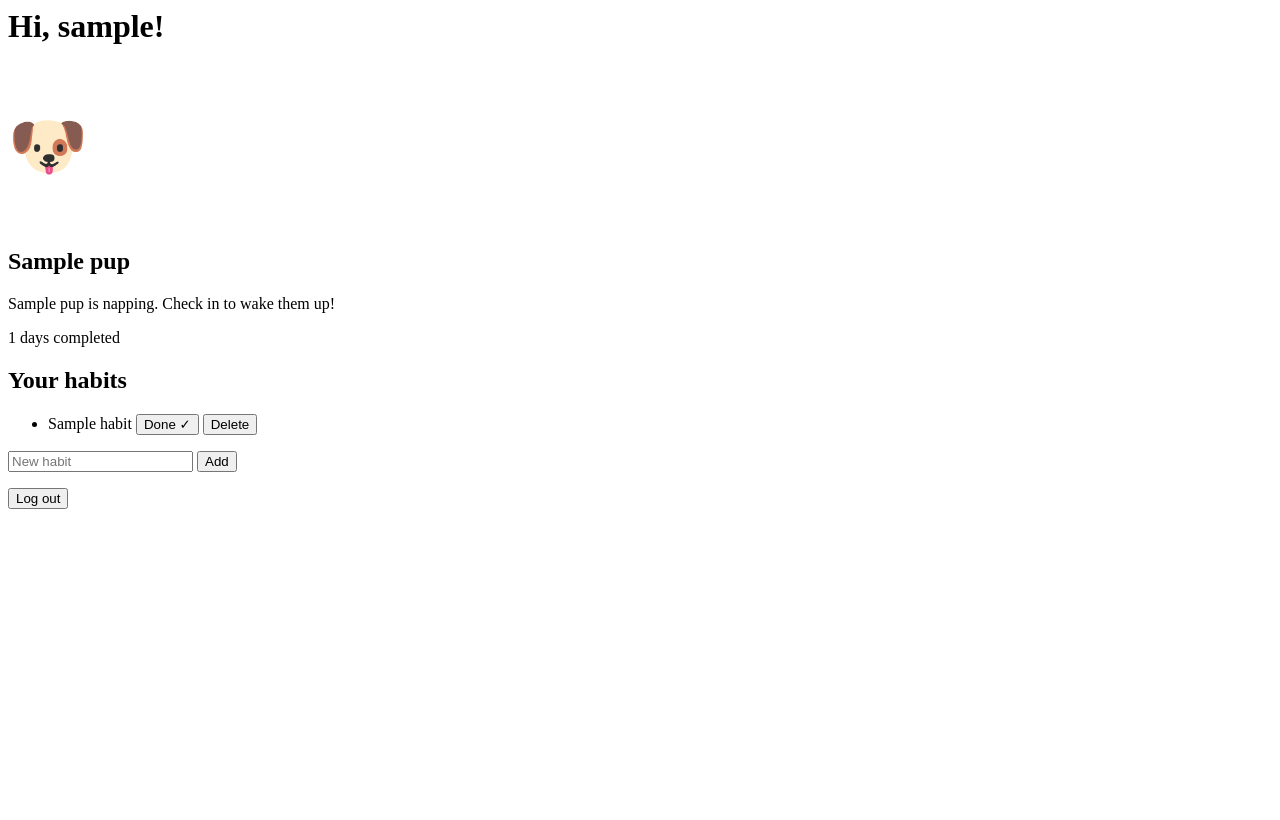
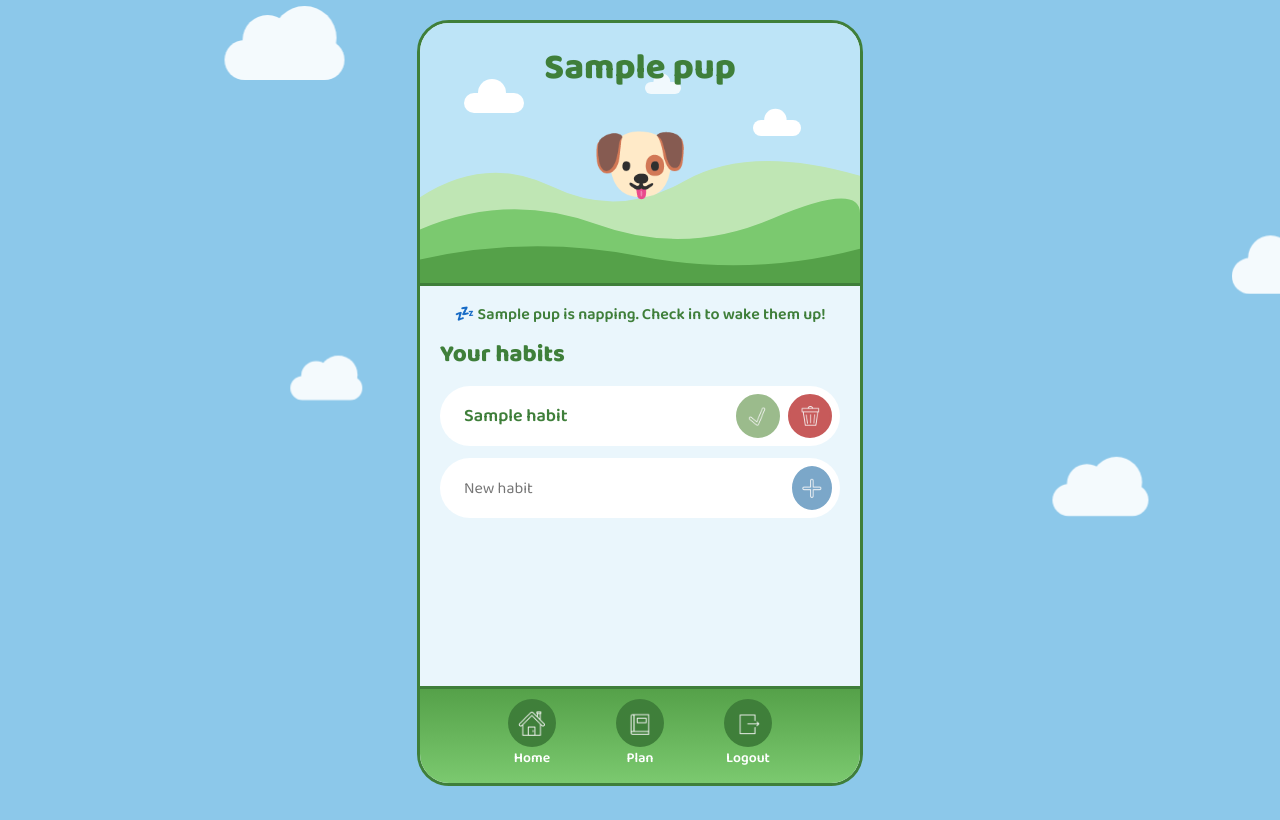
Before and after one commit to lfigu05/Pupdate, a Django app: page / in a window 1280 px wide. Before the commit the page ends 509 px from the top, so only its background shows below. Run offline with Django 4.2, Linux system fonts and the light colour scheme; a user stored in the database is signed in; tables that the repository leaves empty hold one stand-in row (values such as "Sample post").

Commit message:
Style plan, login, signup pages along with other changes

```diff
--- /dev/null
+++ b/habits/static/habits/style.css
@@ -0,0 +1,387 @@
+/* ======= COLOR PALETTE ======= */
+:root {
+    --sky: #BDE4F7;
+    --cloud: #FFFFFF;
+    --grass: #7BC96F;
+    --deep-grass: #3F7F3A;
+    --sun: #FFD86B;
+    --done: #9BBB8C;
+    --delete: #C75A5A;
+    --add: #7BA7C9;
+    --background: #8CC8EA;
+}
+
+/* ======= PAGE AND FONT ======= */
+body {
+    margin: 0;
+    min-height: 100vh;
+    background: var(--background);
+    font-family: 'Baloo 2', sans-serif;
+    color: var(--deep-grass);
+}
+
+h1, h2 { margin: 0 0 12px; font-weight: 800; }
+
+/* ======= SUN (page background) ======= */
+.sun {
+    position: fixed;
+    top: 40px;
+    right: 14%;
+    width: 90px;
+    height: 90px;
+    background: var(--sun);
+    border-radius: 50%;
+    box-shadow: 0 0 0 14px rgba(255, 216, 107, 0.35);
+}
+
+/* ======= CLOUDS (page background) ======= */
+.cloud {
+    position: fixed;
+    left: 0;
+    width: 120px;
+    height: 40px;
+    background: var(--cloud);
+    border-radius: 40px;
+    opacity: 0.9;
+    animation: drift 30s linear infinite; /* floats across the screen forever */
+}
+.cloud::before, .cloud::after {
+    content: '';
+    position: absolute;
+    background: var(--cloud);
+    border-radius: 50%;
+}
+.cloud::before { width: 50px; height: 50px; top: -25px; left: 18px; }
+.cloud::after  { width: 64px; height: 64px; top: -34px; left: 48px; }
+
+/* spread from the top of the screen to the bottom, at different speeds */
+.cloud-1 { top: 5vh;  animation-duration: 25s; }
+.cloud-2 { top: 18vh; animation-duration: 35s; animation-delay: -10s; transform: scale(0.7); }
+.cloud-3 { top: 32vh; animation-duration: 30s; animation-delay: -20s; transform: scale(0.9); }
+.cloud-4 { top: 46vh; animation-duration: 40s; animation-delay: -5s;  transform: scale(0.6); }
+.cloud-5 { top: 60vh; animation-duration: 28s; animation-delay: -15s; transform: scale(0.8); }
+.cloud-6 { top: 74vh; animation-duration: 33s; animation-delay: -25s; transform: scale(0.75); }
+.cloud-7 { top: 88vh; animation-duration: 26s; animation-delay: -8s;  transform: scale(0.65); }
+
+@keyframes drift {
+    from { translate: -200px 0; }  /* starts just off the left edge */
+    to   { translate: 110vw 0; }   /* ends just past the right edge */
+}
+
+/* respect people who turn off animations on their device */
+@media (prefers-reduced-motion: reduce) {
+    .cloud { animation: none; }
+}
+
+/* ======= THE PHONE FRAME (one rectangle, like the sketch) ======= */
+.phone {
+    position: relative;
+    z-index: 1; /* sits in front of the sun and clouds */
+    max-width: 440px;
+    height: calc(100vh - 40px);
+    margin: 20px auto;
+    display: flex;
+    flex-direction: column; /* content on top, nav at the bottom */
+    background: #EAF6FC; /* a lighter sky for the inside */
+    border: 3px solid var(--deep-grass);
+    border-radius: 32px;
+    overflow: hidden; /* keeps everything inside the rounded frame */
+}
+
+/* the middle area scrolls, so the nav always stays at the bottom of the frame */
+.app {
+    flex: 1;
+    overflow-y: auto;
+}
+
+/* on real phones, the frame IS the screen */
+@media (max-width: 480px) {
+    .phone {
+        height: 100vh;
+        margin: 0;
+        border: none;
+        border-radius: 0;
+    }
+}
+
+/* ======= TOP SECTION: THE PUP'S SCENE ======= */
+.scene {
+    position: sticky; /* stays at the top while the habits scroll */
+    top: 0;
+    z-index: 2;
+    flex-shrink: 0;
+    height: 260px;
+    display: flex;
+    align-items: flex-end;
+    justify-content: center;
+    overflow: hidden;
+    background: var(--sky);
+    border-bottom: 3px solid var(--deep-grass);
+}
+
+.pup-name {
+    position: absolute;
+    top: 16px;
+    left: 0;
+    right: 0; /* stretches across so text-align works */
+    z-index: 2;
+    text-align: center;
+    font-size: 36px;
+}
+
+.pup {
+    position: relative;
+    z-index: 1; /* in front of the hills */
+    font-size: 80px;
+    margin-bottom: 50px; /* adjust so the pup stands on the middle hill */
+}
+
+/* layered wavy hills: light in back, dark in front */
+.hills {
+    position: absolute;
+    bottom: 0;
+    left: 0;
+    width: 100%;
+    height: 150px;
+}
+.hill-back  { fill: #BFE6B4; } /* lightest, far away */
+.hill-mid   { fill: #7BC96F; } /* grass green */
+.hill-front { fill: #55A149; } /* darkest, closest */
+
+/* small clouds inside the scene */
+.mini-cloud {
+    position: absolute;
+    width: 60px;
+    height: 20px;
+    background: var(--cloud);
+    border-radius: 20px;
+}
+.mini-cloud::before {
+    content: '';
+    position: absolute;
+    width: 28px;
+    height: 28px;
+    top: -14px;
+    left: 14px;
+    background: var(--cloud);
+    border-radius: 50%;
+}
+.mini-cloud-1 { top: 70px; left: 10%; }
+.mini-cloud-2 { top: 95px; right: 12%; transform: scale(0.8); }
+.mini-cloud-3 { top: 55px; right: 38%; transform: scale(0.6); opacity: 0.8; }
+
+/* ======= MIDDLE SECTION: HABITS ======= */
+.panel {
+    padding: 16px 20px;
+}
+
+.status { text-align: center; font-weight: 600; margin: 0 0 8px; }
+
+/* white card, used for forms */
+.card {
+    background: var(--cloud);
+    border-radius: 24px;
+    padding: 16px 20px;
+    margin: 20px;
+}
+.panel .card { margin: 0 0 16px; } /* cards inside the panel don't need extra outer spacing */
+
+/* habit pill cards */
+.habit-pill {
+    display: flex;
+    align-items: center;
+    justify-content: space-between; /* name left, buttons right */
+    background: var(--cloud);
+    border-radius: 999px; /* pill shape */
+    padding: 8px 8px 8px 24px;
+    margin-bottom: 12px;
+}
+.habit-name { font-size: 18px; font-weight: 600; }
+.habit-actions { display: flex; gap: 8px; }
+
+/* the "new habit" pill */
+.add-pill input {
+    border: none; /* the pill itself is the box */
+    margin: 0;
+    padding: 0;
+    background: transparent;
+}
+.add-pill input:focus { outline: none; }
+
+/* ======= BUTTONS ======= */
+button {
+    font-family: inherit;
+    font-weight: 600;
+    font-size: 16px;
+    border: none;
+    border-radius: 999px;
+    padding: 6px 16px;
+    background: var(--grass);
+    color: white;
+    cursor: pointer;
+}
+button:hover { background: var(--deep-grass); }
+button:focus-visible { outline: 3px solid var(--sun); }
+
+/* round icon buttons */
+.icon-btn {
+    width: 44px;
+    height: 44px; /* comfy tap size on phones */
+    padding: 0;
+    border-radius: 50%; /* perfect circle */
+    background: var(--cloud);
+    border: 2px solid var(--sky);
+    font-size: 20px;
+    display: flex;
+    align-items: center;
+    justify-content: center;
+}
+.icon-btn:hover { background: var(--sky); }
+
+/* solid colored done, delete, and add buttons */
+.done-btn   { background: var(--done);   border-color: var(--done); }
+.delete-btn { background: var(--delete); border-color: var(--delete); }
+.add-btn    { background: var(--add);    border-color: var(--add); }
+
+.done-btn:hover   { background: var(--done);   filter: brightness(0.9); }
+.delete-btn:hover { background: var(--delete); filter: brightness(0.9); }
+.add-btn:hover    { background: var(--add);    filter: brightness(0.9); }
+
+/* ======= TEXT BOXES ======= */
+input, textarea {
+    font-family: inherit;
+    font-size: 16px;
+    width: 100%;
+    box-sizing: border-box;
+    padding: 10px 14px;
+    border: 2px solid var(--sky);
+    border-radius: 16px;
+    margin-bottom: 10px;
+}
+
+/* ======= BOTTOM SECTION: NAV (inside the frame) ======= */
+.bottom-nav {
+    display: flex;
+    justify-content: center;
+    gap: 60px;
+    padding: 10px 0 14px;
+    background: linear-gradient(to bottom, #55A149, #7BC96F);
+    border-top: 3px solid var(--deep-grass);
+}
+.bottom-nav a {
+    display: flex;
+    flex-direction: column;
+    align-items: center;
+    text-decoration: none;
+}
+.bottom-nav span {
+    font-size: 14px;
+    color: white;
+    font-weight: 600;
+}
+.bottom-nav form {
+    margin: 0;
+    display: flex;
+}
+
+/* logout button styled like the other nav links */
+.nav-btn {
+    display: flex;
+    flex-direction: column;
+    align-items: center;
+    background: none;
+    padding: 0;
+    border-radius: 0;
+}
+.nav-btn:hover { background: none; opacity: 0.8; }
+
+/* ======= HAND-DRAWN ICONS ======= */
+.icon-btn img { width: 36px; height: 36px; }
+
+/* nav icons sit inside solid deep-green circles */
+.nav-btn img, .bottom-nav a img {
+    width: 48px;
+    height: 48px;
+    padding: 4px;
+    box-sizing: border-box;
+    border-radius: 50%;
+    background: var(--deep-grass);
+}
+
+/* ======= PAGE HEADER (plan, login, signup) ======= */
+.page-header {
+    text-align: center;
+    padding: 24px 20px 16px;
+    background: linear-gradient(to bottom, #7BC96F, #55A149);
+    border-bottom: 3px solid var(--deep-grass); /* same divider as the scene */
+}
+.page-header h1 { margin: 0; font-size: 32px; color: white; }
+.page-header p  { margin: 4px 0 0; font-weight: 600; color: white; }
+.header-pup { font-size: 56px; line-height: 1; }
+
+/* ======= SHARED FORM BITS ======= */
+label { display: block; font-weight: 600; margin-bottom: 4px; }
+button.wide { width: 100%; padding: 10px; margin-top: 4px; }
+.error-msg { color: var(--delete); font-weight: 600; text-align: center; }
+
+/* ======= PLAN PAGE: DROPDOWN GOALS ======= */
+.goal {
+    background: rgba(255, 255, 255, 0.5);
+    border-radius: 24px;
+    margin-bottom: 14px;
+    padding: 4px 12px;
+}
+
+/* the clickable header */
+.goal summary {
+    cursor: pointer;
+    list-style: none; /* removes the default triangle */
+    display: flex;
+    align-items: flex-start;
+    gap: 10px;
+    padding: 12px 4px;
+}
+.goal summary::-webkit-details-marker { display: none; } /* removes the triangle in Safari */
+
+/* our own arrow that rotates when open */
+.goal summary::before {
+    content: '▸';
+    font-size: 20px;
+    line-height: 1.4;
+    transition: transform 0.2s;
+}
+.goal[open] summary::before { transform: rotate(90deg); }
+
+/* name on top, details underneath */
+.goal-name { display: block; font-size: 20px; font-weight: 800; }
+.goal-meta { display: block; font-size: 14px; font-weight: 600; color: #6B8F66; }
+
+.goal-steps { padding-bottom: 8px; }
+
+/* ======= PLAN PAGE: STEPS ======= */
+.step-pill {
+    border-radius: 24px; /* less round than habits, since steps can be 2-3 lines */
+    gap: 12px;
+    padding: 12px 8px 12px 20px;
+}
+.step-date { display: block; font-size: 13px; font-weight: 600; color: #6B8F66; }
+.step-task { display: block; font-size: 15px; line-height: 1.4; }
+.step-pill .icon-btn { flex-shrink: 0; } /* keeps the button round even next to long text */
+
+.step-pill.today { outline: 3px solid var(--sun); } /* today's step stands out */
+.step-pill.done .step-task { text-decoration: line-through; opacity: 0.6; } /* finished steps fade */
+
+/* ======= LOGIN AND SIGNUP ======= */
+.auth ul, .helptext {
+    font-size: 13px;
+    color: #6B8F66;
+    padding-left: 18px;
+}
+.errorlist {
+    color: var(--delete);
+    list-style: none;
+    padding: 0;
+    font-weight: 600;
+}
+.switch   { text-align: center; font-weight: 600; }
+.switch a { color: var(--deep-grass); }
--- /dev/null
+++ b/habits/templates/habits/base.html
@@ -0,0 +1,37 @@
+{% load static %}
+<!DOCTYPE html>
+<html lang="en">
+<head>
+    <meta charset="UTF-8">
+    <meta name="viewport" content="width=device-width, initial-scale=1">
+    <title>Pupdate</title>
+    <link href="https://fonts.googleapis.com/css2?family=Baloo+2:wght@400;600;800&display=swap" rel="stylesheet">
+    <link rel="stylesheet" href="{% static 'habits/style.css' %}">
+</head>
+<body>
+    <div class="cloud cloud-1"></div>
+    <div class="cloud cloud-2"></div>
+    <div class="cloud cloud-3"></div>
+    <div class="cloud cloud-4"></div>
+    <div class="cloud cloud-5"></div>
+    <div class="cloud cloud-6"></div>
+    <div class="cloud cloud-7"></div>
+
+    <div class="phone">
+        <main class="app">
+            {% block content %}{% endblock %}
+        </main>
+
+        {% if user.is_authenticated %}
+        <nav class="bottom-nav">
+            <a href="{% url 'home' %}"><img src="{% static 'habits/icons/home.png' %}" alt=""><span>Home</span></a>
+            <a href="{% url 'plan' %}"><img src="{% static 'habits/icons/plan.png' %}" alt=""><span>Plan</span></a>
+            <form method="post" action="{% url 'logout' %}">
+                {% csrf_token %}
+                <button type="submit" class="nav-btn"><img src="{% static 'habits/icons/logout.png' %}" alt=""><span>Logout</span></button>
+            </form>
+        </nav>
+        {% endif %}
+    </div>
+</body>
+</html>
--- a/habits/templates/habits/home.html
+++ b/habits/templates/habits/home.html
@@ -1,57 +1,90 @@
-<h1>Hi, {{ user.username }}!</h1>
+{% extends 'habits/base.html' %}
+{% load static %}
+{% block content %}
 
 {% if pup %}
+
+    <div class="scene">
+        <h1 class="pup-name">{{ pup.name }}</h1>
+
+        <div class="mini-cloud mini-cloud-1"></div>
+        <div class="mini-cloud mini-cloud-2"></div>
+        <div class="mini-cloud mini-cloud-3"></div>
+
+        <svg class="hills" viewBox="0 0 400 140" preserveAspectRatio="none" aria-hidden="true">
+            <path class="hill-back"  d="M0 60 Q 60 20 120 50 T 240 45 T 400 40 V140 H0 Z"/>
+            <path class="hill-mid"   d="M0 90 Q 80 55 160 85 T 320 80 T 400 75 V140 H0 Z"/>
+            <path class="hill-front" d="M0 118 Q 100 95 200 115 T 400 108 V140 H0 Z"/>
+        </svg>
+
+        <div class="pup">
             {% if stage == 'grown' %}
-        <p style="font-size: 64px">🦮</p>
+                🦮
             {% elif stage == 'young' %}
-        <p style="font-size: 64px">🐕</p>
+                🐕
             {% else %}
-        <p style="font-size: 64px">🐶</p>
+                🐶
             {% endif %}
+        </div>
+    </div>
 
-    <h2>{{ pup.name }}</h2>
+{% else %}
 
-    {% if sleepy %}
-        <p>{{ pup.name }} is napping. Check in to wake them up!</p>
-    {% endif %}
-
-    <p>{{ days_completed }} days completed</p>
-{% else %}
+    <div class="card">
         <h2>Name your pup!</h2>
         <form method="post" action="{% url 'name_pup' %}">
             {% csrf_token %}
             <input type="text" name="name" placeholder="Pup's name" required>
-        <button type="submit">Adopt</button>
+            <button type="submit">Adopt 🐾</button>
         </form>
+    </div>
+
+{% endif %}
+
+<div class="panel">
+
+    {% if pup %}
+    <p class="status">
+        {% if sleepy %}
+            💤 {{ pup.name }} is napping. Check in to wake them up!
+        {% else %}
+            {{ days_completed }} day{{ days_completed|pluralize }} completed
+        {% endif %}
+    </p>
     {% endif %}
 
     <h2>Your habits</h2>
-<ul>
+
     {% for habit in habits %}
-        <li>
-            {{ habit.name }}
-            <form method="post" action="{% url 'check_in' habit.id %}" style="display:inline">
+        <div class="habit-pill">
+            <span class="habit-name">{{ habit.name }}</span>
+            <div class="habit-actions">
+                <form method="post" action="{% url 'check_in' habit.id %}">
                     {% csrf_token %}
-                <button type="submit">Done ✓</button>
+                    <button type="submit" class="icon-btn done-btn" aria-label="Mark {{ habit.name }} done">
+                        <img src="{% static 'habits/icons/done.png' %}" alt="">
+                    </button>
+                </form>
+                <form method="post" action="{% url 'delete_habit' habit.id %}" onsubmit="return confirm('Delete this habit?')">
+                    {% csrf_token %}
+                    <button type="submit" class="icon-btn delete-btn" aria-label="Delete {{ habit.name }}">
+                        <img src="{% static 'habits/icons/delete.png' %}" alt="">
+                    </button>
+                </form>
+            </div>
+        </div>
+    {% empty %}
+        <div class="habit-pill">No habits yet! Add one below.</div>
+    {% endfor %}
+
+    <form method="post" action="{% url 'add_habit' %}" class="habit-pill add-pill">
+        {% csrf_token %}
+        <input type="text" name="name" placeholder="New habit" required>
+        <button type="submit" class="icon-btn add-btn" aria-label="Add habit">
+            <img src="{% static 'habits/icons/add.png' %}" alt="">
+        </button>
     </form>
 
-            <form method="post" action="{% url 'delete_habit' habit.id %}" style="display:inline" onsubmit="return confirm('Delete this habit?')">
-                {% csrf_token %}
-                <button type="submit">Delete</button>
-            </form>
-        </li>
-    {% empty %}
-        <li>No habits yet!</li>
-    {% endfor %}
-</ul>
+</div>
 
-<form method="post" action="{% url 'add_habit' %}">
-    {% csrf_token %}
-    <input type="text" name="name" placeholder="New habit" required>
-    <button type="submit">Add</button>
-</form>
-
-<form method="post" action="{% url 'logout' %}">
-    {% csrf_token %}
-    <button type="submit">Log out</button>
-</form>
+{% endblock %}
```
Also changed, not shown: habits/templates/habits/plan.html (+52 -33 lines), habits/templates/registration/login.html (+18 -7 lines), habits/templates/registration/signup.html (+18 -7 lines), habits/static/habits/icons/add.png (added), habits/static/habits/icons/delete.png (added), habits/static/habits/icons/done.png (added), habits/static/habits/icons/home.png (added), habits/static/habits/icons/logout.png (added), habits/static/habits/icons/plan.png (added). Lines whose indentation alone changed are shown as unchanged.
